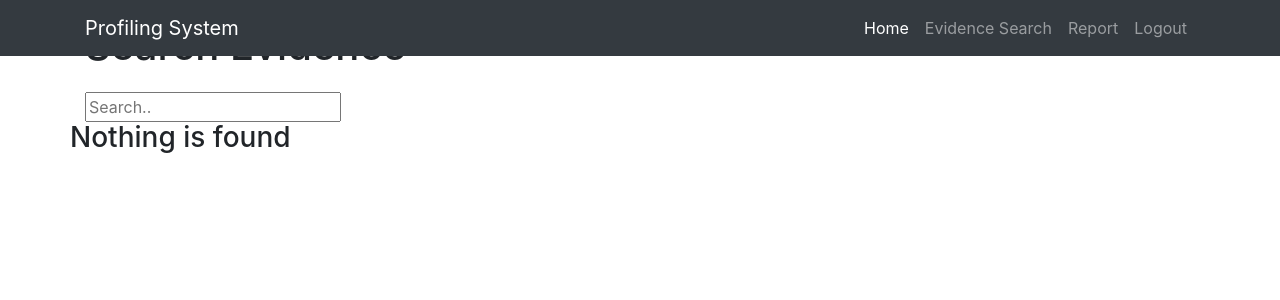
After one commit to IPPI-FSKTM-FDKRM/IPPI-Smart-Intelligence-System, a Flask app: template Flask/InstagramModule/templates/page_search.html in a window 1280 px wide. The commit adds this page. Shown: the top 300 px of the page. Run offline with Flask 2, Linux system fonts and the light colour scheme; the template is opened without the code that fills it, so the values that code supplies are empty; some libraries are stand-ins or nearby versions.

Commit message:
Updated HTML

```diff
--- /dev/null
+++ b/Flask/InstagramModule/templates/page_search.html
@@ -0,0 +1,94 @@
+<!DOCTYPE html>
+<html lang="en">
+
+  <head>
+
+    <meta charset="utf-8">
+    <meta name="viewport" content="width=device-width, initial-scale=1, shrink-to-fit=no">
+    <meta name="description" content="">
+    <meta name="author" content="">
+
+    <title>Search</title>
+
+    <!-- Bootstrap core CSS -->
+    <link href="{{ url_for('static',filename='vendor/bootstrap/css/bootstrap.min.css') }}" rel="stylesheet">
+
+    <!-- Custom styles for this template -->
+    <link href="{{ url_for('static',filename='css/round-about_search_fb.css') }}" rel="stylesheet">
+
+  </head>
+
+  <body>
+
+    <!-- Navigation -->
+    <nav class="navbar navbar-expand-lg navbar-dark bg-dark fixed-top">
+      <div class="container">
+        <a class="navbar-brand" href="#">Profiling System</a>
+        <button class="navbar-toggler" type="button" data-toggle="collapse" data-target="#navbarResponsive" aria-controls="navbarResponsive" aria-expanded="false" aria-label="Toggle navigation">
+          <span class="navbar-toggler-icon"></span>
+        </button>
+        <div class="collapse navbar-collapse" id="navbarResponsive">
+          <ul class="navbar-nav ml-auto">
+            <li class="nav-item active">
+              <a class="nav-link" href="page_home.html">Home
+              </a>
+            </li>
+            <li class="nav-item">
+              <a class="nav-link" href="page_search.html">Evidence Search
+			  <span class="sr-only">(current)</span>
+			  </a>
+            </li>
+            <li class="nav-item">
+              <a class="nav-link" href="#">Report</a>
+            </li>
+            <li class="nav-item">
+              <a class="nav-link" href="page_login.html">Logout</a>
+            </li>
+          </ul>
+        </div>
+      </div>
+    </nav>
+
+    <!-- Page Content -->
+    <div class="container">
+
+      <!-- Introduction Row -->
+      <h1 class="my-4">Search Evidence</h1>
+	  <form>
+		<input type="text" name="search" placeholder="Search..">
+	  </form>
+
+      <!-- Team Members Row -->
+      <div class="row">
+        <!--<div class="col-lg-12">
+          <h2 class="my-4">Our Team</h2>
+        </div>-->
+
+		{% if not result %}
+          <h3>Nothing is found</h3>
+        {% else %}
+            {% for result in result %}
+                <div class="col-lg-3 col-sm-6 text-center mb-4">
+		        <a href="{{ url_for('user_profile', id = result.id) }}">
+                    <img class="rounded-circle img-fluid d-block mx-auto" src={{result.profile_picture}} alt="" style="width:200px; height:183px; margin-top:50px;">
+		                <h3>Username : {{ result.username }}</h3>
+                        <h3>Name : {{ result.full_name }}</h3>
+                </a>
+                </div>
+            {% endfor %}
+        {% endif %}
+
+      </div>
+
+    </div>
+    <!-- /.container -->
+
+
+
+    <!-- Bootstrap core JavaScript -->
+    <script src="{{ url_for('static',filename='vendor/jquery/jquery.min.js') }}"></script>
+    <script src="{{ url_for('static',filename='vendor/popper/popper.min.js') }}"></script>
+    <script src="{{ url_for('static',filename='vendor/bootstrap/js/bootstrap.min.js') }}"></script>
+  </body>
+
+</html>
```
Also changed, not shown: Flask/InstagramModule/templates/Instagram.html (+53 -74 lines).
